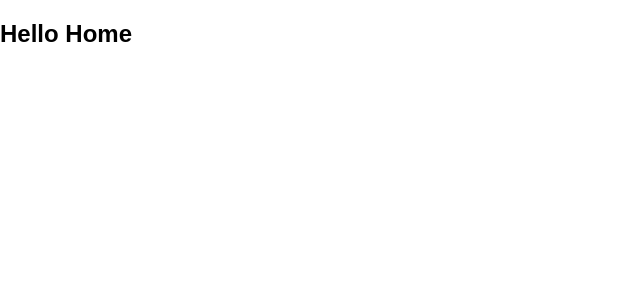
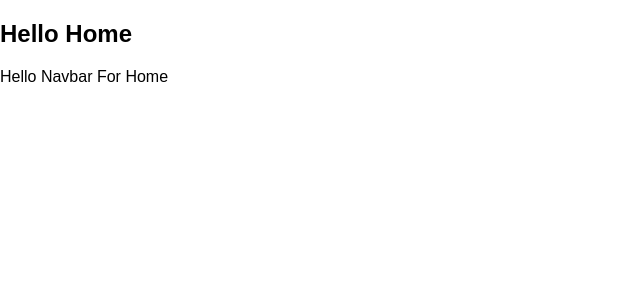
Before and after one commit to linzmeyer/sagas-portfolio, a React (Create React App) app: page /#/ in a window 1280 px wide. Shown: the top 300 px of the page, without its empty margins (0-640 px from the left). Built offline with nearby package versions, Linux system fonts and the light colour scheme.

Commit message:
added Navbar component

```diff
--- a/src/components/Home/Home.js
+++ b/src/components/Home/Home.js
@@ -1,9 +1,14 @@
 import React, { Component } from 'react';
+import Navbar from '../Navbar/Navbar';
+
 
 class Home extends Component {
 	render() {
     return (
-      <h2>Hello Home</h2>
+      <div>
+        <h2>Hello Home</h2>
+        <Navbar />
+      </div>
     );
 	}
 }
```
